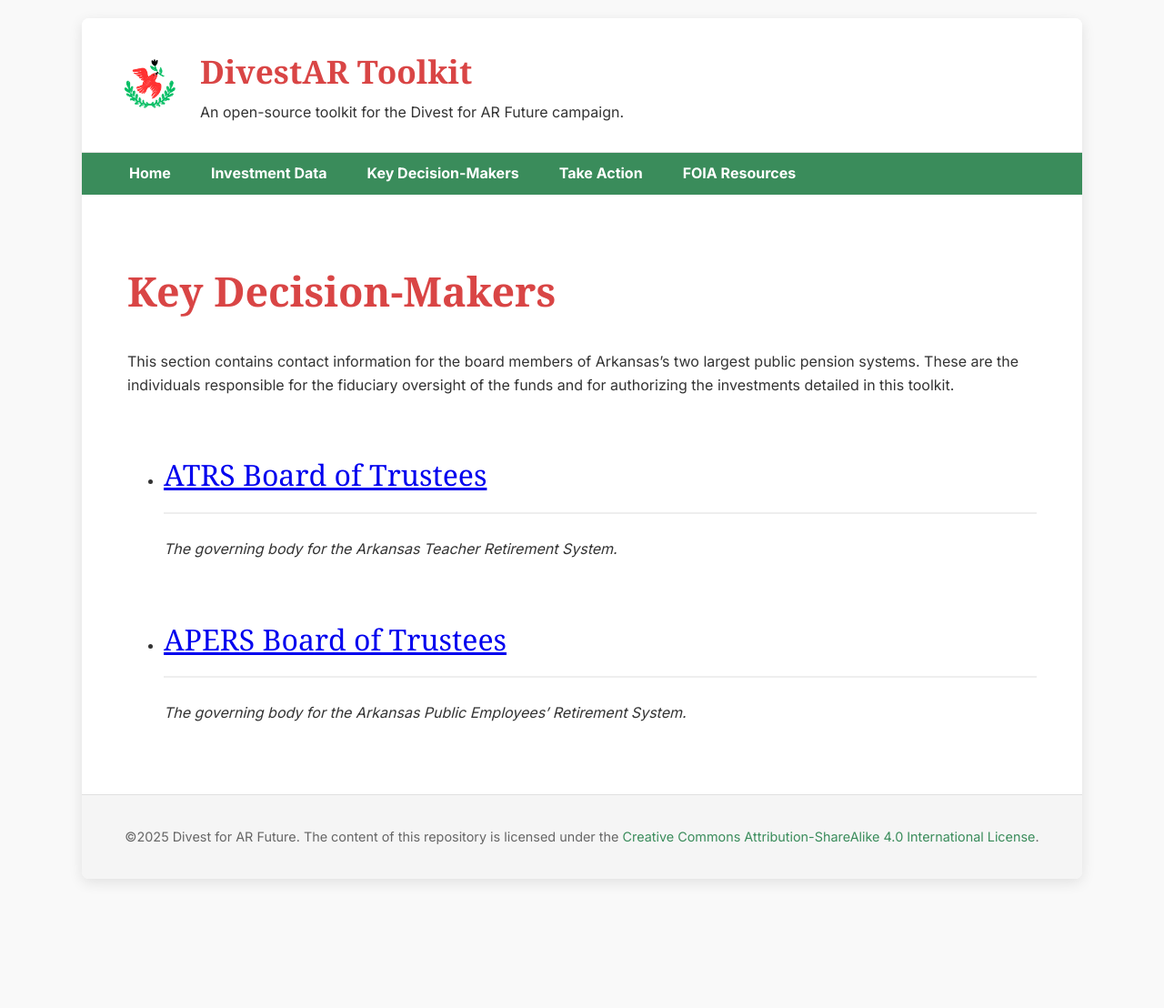
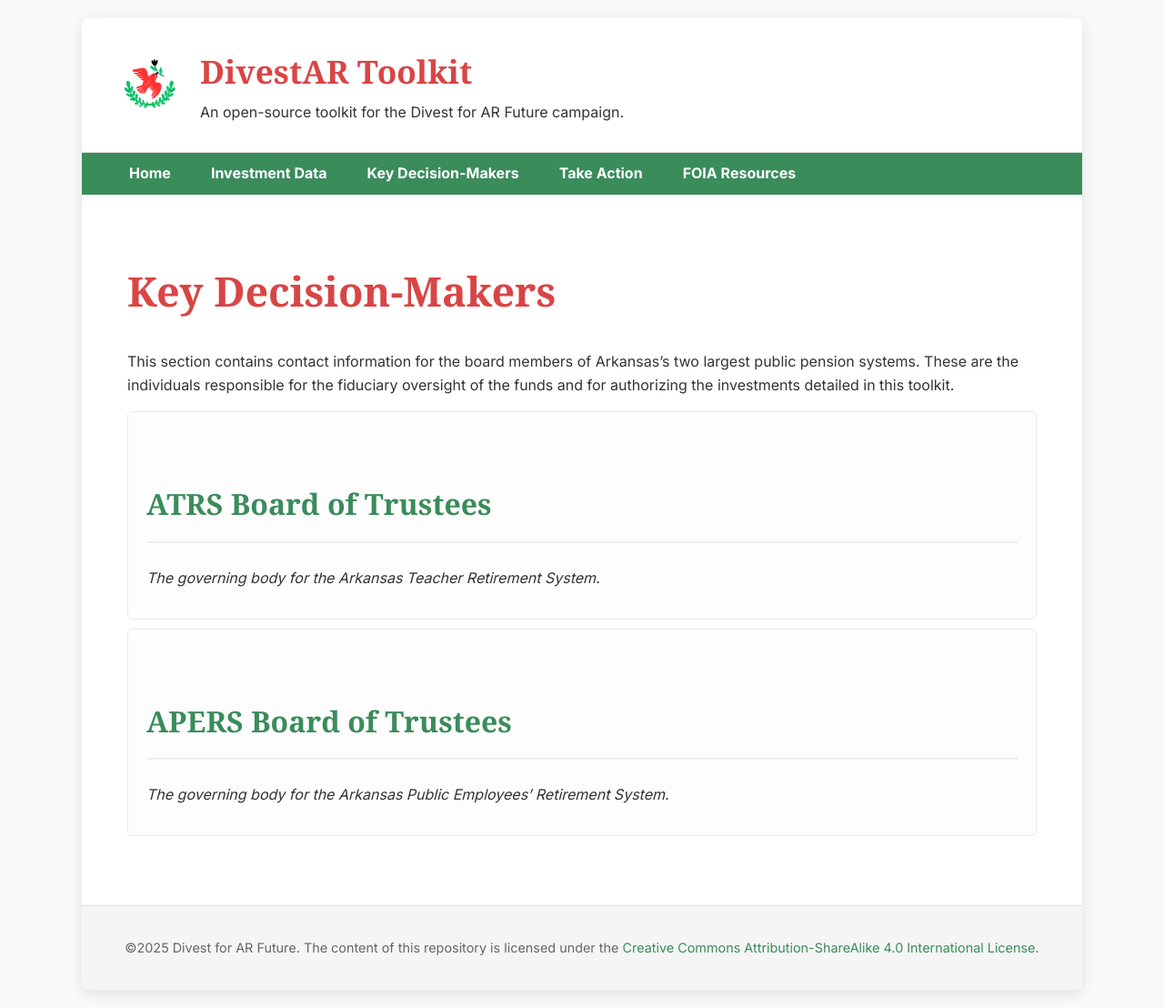
Before and after one commit to DunlapJP/divestar-toolkit, a Jekyll site: the page built from key-officials/index.md, in a window 1280 px wide. Shown: the whole page at 91% size. Built offline with Jekyll 4.4.1, drawn with Linux system fonts in a browser that asks for light colours; some web fonts are replaced; our own code applies the rules of GitHub Pages for plain Markdown files; before the commit the page ends 986 px from its top, so only the background shows below that.

Commit message:
Update style.css

```diff
--- a/assets/css/style.css
+++ b/assets/css/style.css
@@ -16,7 +16,7 @@ body {
     background-color: var(--background-color);
     color: var(--dark-text);
     margin: 0;
-    padding: 20px; /* Add some padding around the main container */
+    padding: 20px;
     line-height: 1.6;
 }
 
@@ -27,7 +27,7 @@ body {
     background-color: #fff;
     box-shadow: 0 4px 15px rgba(0,0,0,0.1);
     border-radius: 8px;
-    overflow: hidden; /* Keeps child elements within the rounded corners */
+    overflow: hidden;
 }
 
 /* --- Header and Logo --- */
@@ -40,7 +40,7 @@ body {
 }
 
 .logo {
-    width: 70px; /* Slightly smaller logo */
+    width: 70px;
     height: auto;
     margin-right: 20px;
 }
@@ -90,7 +90,7 @@ nav a:hover {
 
 /* --- Main Content Area --- */
 .main-content {
-    padding: 40px 50px 60px 50px; /* More vertical padding */
+    padding: 40px 50px 60px 50px;
 }
 
 h1, h2, h3 {
@@ -107,7 +107,7 @@ h1 {
 h2 {
    font-size: 2.0em;
    font-weight: normal;
-   margin-top: 60px; /* Increased white space between sections */
+   margin-top: 60px;
    padding-bottom: 15px;
    border-bottom: 2px solid #eeeeee;
 }
@@ -130,22 +130,67 @@ h2 {
     background-color: #fdfdfd;
     border: 1px solid #e9e9e9;
     border-radius: 8px;
-    padding: 15px 20px; /* More compact padding */
-    min-width: 220px; /* Reduced width */
+    padding: 15px 20px;
+    min-width: 220px;
     flex: 1;
 }
 
 .kpi-value {
-    font-size: 2.1em; /* Reduced font size */
+    font-size: 2.1em;
     font-weight: bold;
     color: var(--primary-red);
 }
 
 .kpi-label {
-    font-size: 0.9em; /* Reduced font size */
+    font-size: 0.9em;
     color: #666;
     margin-top: 5px;
 }
+
+/* --- Links & Lists --- */
+.main-content a {
+    color: var(--primary-green);
+    text-decoration: none;
+    border-bottom: 1px solid rgba(58, 140, 91, 0.3);
+    transition: all 0.2s ease-in-out;
+}
+
+.main-content a:hover {
+    background-color: rgba(58, 140, 91, 0.1);
+    border-bottom: 1px solid var(--primary-green);
+}
+
+.main-content ul {
+    list-style-type: none;
+    padding-left: 0;
+}
+
+.main-content li {
+    background-color: #fdfdfd;
+    border: 1px solid #e9e9e9;
+    border-radius: 5px;
+    padding: 15px 20px;
+    margin-bottom: 10px;
+    transition: all 0.2s ease-in-out;
+}
+
+.main-content li:hover {
+    transform: translateY(-2px);
+    box-shadow: 0 4px 10px rgba(0,0,0,0.05);
+    border-left: 5px solid var(--primary-red);
+    padding-left: 15px;
+}
+
+.main-content li a {
+    font-weight: bold;
+    border-bottom: none; /* Remove underline from links inside list items */
+}
+
+.main-content li a:hover {
+    background-color: transparent; /* Disable background color change for these links */
+    border-bottom: none;
+}
+
 
 /* --- Footer --- */
 .footer-container {
```
